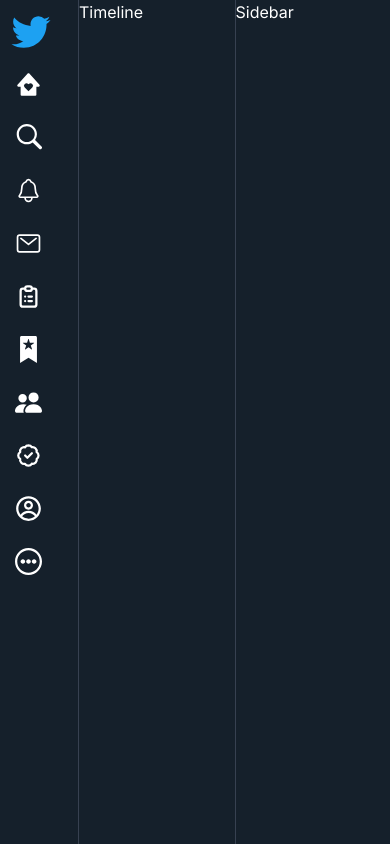
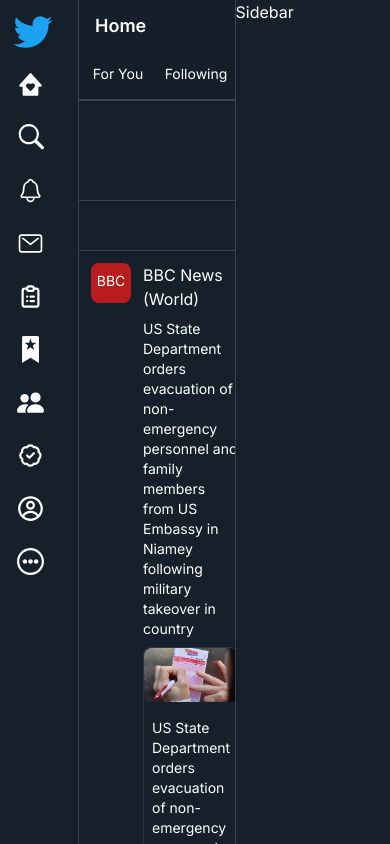
Before and after one commit to asadmehboob174/twitter-clone, a Next.js app: page / in a window 390 px wide. Shown: the top 844 px of the page. Built offline with nearby package versions, Linux system fonts and the light colour scheme.

Commit message:
responsive

```diff
--- a/app/page.tsx
+++ b/app/page.tsx
@@ -1,10 +1,11 @@
+import Timeline from '@/components/Timeline'
 import Image from 'next/image'
 
 export default function Home() {
   return (
     <main className='grid grid-cols-2 divide-x divide-gray-700 h-full'>
         <div className='col-span-1'>
-          Timeline
+           <Timeline  />
         </div>
         <div className='col-span-1'>
           Sidebar
--- a/components/Navbar.tsx
+++ b/components/Navbar.tsx
@@ -4,7 +4,7 @@ import React from 'react'
 
 const Navbar = () => {
   return (
-    <div className=''>
+    <div className='fixed top-0 w-[21%] lg:w-[30%]'>
         <div className='flex flex-col items-center md:items-end w-full 2xl:w-[92%] mx-auto pr-5 pt-2'>
           <div className='space-y-1'>
               <Twitter className='text-[#1DA1F2] h-12 pl-1'  />
--- /dev/null
+++ b/components/Tabs.tsx
@@ -0,0 +1,16 @@
+import { FC } from 'react'
+
+interface TabsProps {
+  children : React.ReactNode,
+  className? : string,
+}
+
+const Tabs: FC<TabsProps> = ({children, className}) => {
+  return (
+    <div className={`w-full text-sm hover:bg-gray-300/10 h-full cursor-pointer ${className}`}>
+       {children}
+    </div>
+  )
+}
+
+export default Tabs
--- /dev/null
+++ b/components/Timeline.tsx
@@ -0,0 +1,49 @@
+import React from 'react'
+import Tabs from './Tabs'
+import Image from 'next/image';
+import publicImage from '@/public/feed-image.png';
+
+const Home = () => {
+  return (
+    <div className='divide-y gap-4 divide-gray-700 h-full'>
+        <div className='fixed w-[40%] lg:w-[34.95%] bg-[#15202B]/70 backdrop-blur-md border-b-[0.1px] border-gray-200/20 top-0 h-[100px] flex flex-col items-start justify-between z-[100]'>
+            <div className='pl-4 pt-3'>
+                <h1 className='text-lg font-semibold'>Home</h1>
+            </div>
+            <div className='w-full h-2/4 flex items-center justify-center'>
+                  <Tabs className='flex items-center justify-center'>For You</Tabs>
+                  <Tabs className='flex items-center justify-center'>Following</Tabs>
+            </div>
+        </div>
+        <div className='min-h-[100px] mt-[100px] overflow-hidden z-10'>
+
+        </div>
+        <div className='h-[50px] row-span-1 overflow-hidden'>
+
+        </div>
+        <div className='h-auto row-span-1 divide-y divide-gray-700 overflow-hidden'>
+             {
+               Array.from({ length: 10 }).map((item, index) => {
+                return (
+                  <div key={index} className='w-full p-3 flex items-start justify-between gap-3 cursor-pointer hover:bg-gray-500/10 transition-colors duration-300'>
+                     <div className='text-center'>
+                        <div className='bg-red-700 h-10 w-10 rounded-lg text-sm pt-2'>BBC</div>
+                     </div>
+                     <div className='flex flex-col gap-2'>
+                        <h2>BBC News (World)</h2>
+                        <p className='text-sm font-normal'>US State Department orders evacuation of non-emergency personnel and family members from US Embassy in Niamey following military takeover in country</p>
+                        <div className='rounded-lg border-[1px] border-gray-200/10 flex flex-col space-y-2 pb-4'>
+                          <Image src={publicImage} className='rounded-lg outline-offset-0' alt="feed-image" layout='responsive' width={100} height={100} />
+                          <p className='text-sm font-normal p-2'>US State Department orders evacuation of non-emergency personnel and family members from US Embassy</p>
+                        </div>
+                     </div>
+                  </div>
+                )
+              })
+            }
+        </div>
+    </div>
+  )
+}
+
+export default Home
```
Also changed, not shown: public/feed-image-2.png (added), public/feed-image.png (added).
